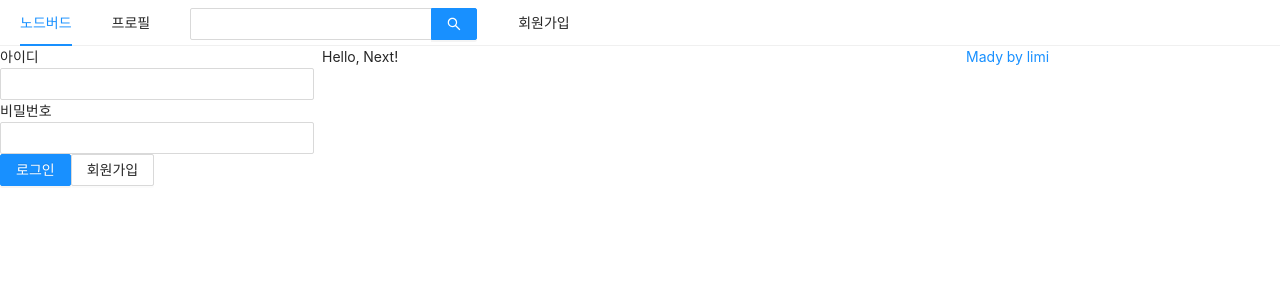
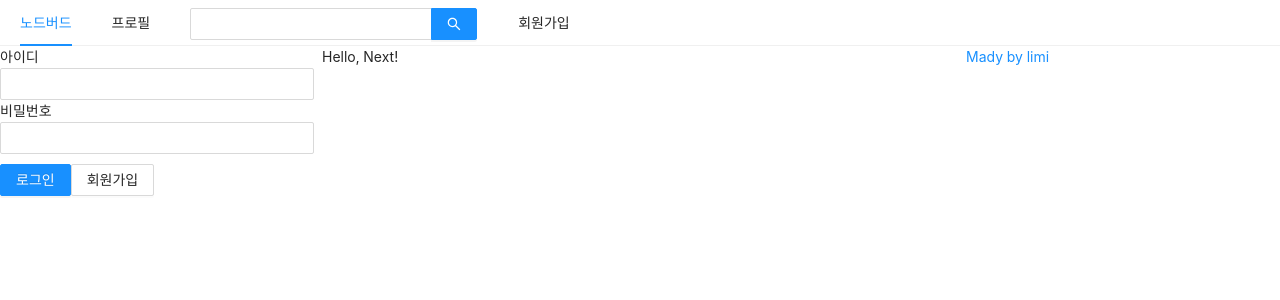
Before and after one commit to limi6n/react-nodebird, a Next.js app in the folder prepare/front/: page / in a window 1280 px wide. Shown: the top 300 px of the page. Built offline with nearby package versions, Linux system fonts and the light colour scheme.

Commit message:
리렌더링

```diff
--- a/prepare/front/components/AppLayout.js
+++ b/prepare/front/components/AppLayout.js
@@ -2,9 +2,14 @@
 import PropTypes from "prop-types";
 import Link from "next/link";
 import {Menu, Input, Row, Col} from 'antd';
+import styled from "styled-components";
 
 import UserProfile from "../components/UserProfile";
 import LoginForm from "../components/LoginForm";
+
+const SearchInput = styled(Input.Search)`
+  vertical-align: middle;
+`
 
 const AppLayout = ({ children }) => {
   const [isLoggedIn, setIsLoggedIn] = useState(false);
@@ -19,7 +24,7 @@
           <Link href="/profile"><a>프로필</a></Link>
         </Menu.Item>
         <Menu.Item>
-          <Input.Search enterButton style={{ verticalAlign: 'middle' }} />
+          <SearchInput enterButton />
         </Menu.Item>
         <Menu.Item>
           <Link href="/signup"><a>회원가입</a></Link>
--- a/prepare/front/components/LoginForm.js
+++ b/prepare/front/components/LoginForm.js
@@ -1,6 +1,11 @@
 import React, { useState, useCallback } from 'react';
 import { Form, Input, Button } from 'antd';
 import Link from 'next/link';
+import styled from 'styled-components';
+
+const ButtonWrapper = styled.div`
+    margin-top: 10px;
+`;
 
 const LoginForm = () => {
     const [id, setId] = useState('');
@@ -27,10 +32,10 @@
                 <br />
                 <Input name="user-password" type="password" value={password} onChange={onChangePassword} required />
             </div>
-            <div>
+            <ButtonWrapper>
                 <Button type="primary" htmlType="submit" loading={false}>로그인</Button>
                 <Link href="/signup"><a><Button>회원가입</Button></a></Link>
-            </div>
+            </ButtonWrapper>
         </Form>
     )
 }
```
